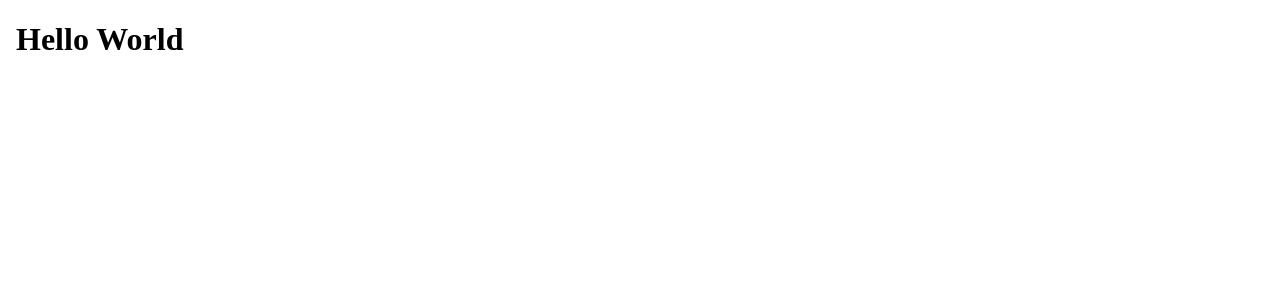
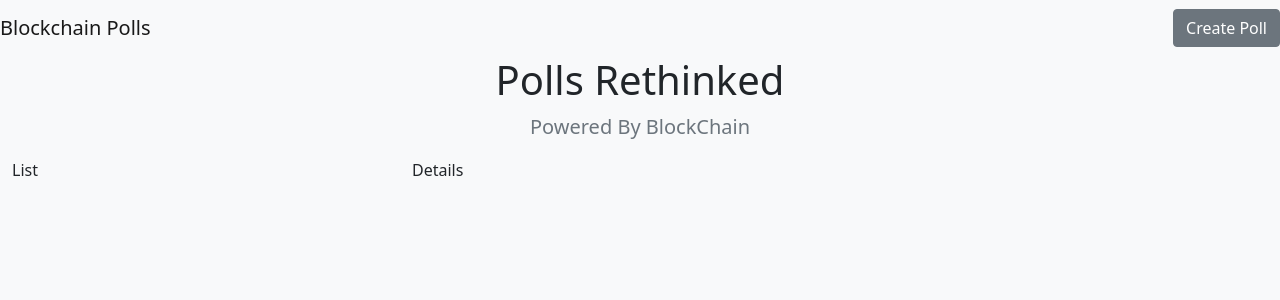
Before and after one commit to darshjain/blockchain_polls_app, an Angular app: page / in a window 1280 px wide. Shown: the top 300 px of the page. Built offline with nearby package versions, Linux system fonts and the light colour scheme.

Commit message:
Update #6 - BOILERPLATE

```diff
--- a/src/app/app.component.html
+++ b/src/app/app.component.html
@@ -1,12 +1,13 @@
-<!DOCTYPE html>
-<html lang="en">
-  <head>
-    <meta charset="UTF-8" />
-    <meta http-equiv="X-UA-Compatible" content="IE=edge" />
-    <meta name="viewport" content="width=device-width, initial-scale=1.0" />
-    <title>Blockchain Poll</title>
-  </head>
-  <body>
-    <h1>Hello World</h1>
-  </body>
-</html>
+<nav class="navbar navbar-light bg-light">
+  <a href="#" class="navbar-brand mr-auto">Blockchain Polls</a>
+  <button type="button" class="btn btn-secondary">Create Poll</button>
+</nav>
+<section class="jumbotron bg-light text-center">
+  <h1>Polls Rethinked</h1>
+  <p class="lead text-muted">Powered By BlockChain</p>
+</section>
+
+<div class="d-flex">
+  <div class="container poll-list">List</div>
+  <div class="container poll-detail">Details</div>
+</div>
--- a/src/app/app.component.scss
+++ b/src/app/app.component.scss
@@ -0,0 +1,3 @@
+.poll-list{
+  max-width: 400px;
+}
--- a/src/index.html
+++ b/src/index.html
@@ -1,13 +1,34 @@
-<!doctype html>
+<!DOCTYPE html>
 <html lang="en">
-<head>
-  <meta charset="utf-8">
-  <title>BlockchainPoll</title>
-  <base href="/">
-  <meta name="viewport" content="width=device-width, initial-scale=1">
-  <link rel="icon" type="image/x-icon" href="favicon.ico">
-</head>
-<body>
-  <app-root></app-root>
-</body>
+  <head>
+    <!-- Required meta tags -->
+    <meta charset="utf-8" />
+    <meta name="viewport" content="width=device-width, initial-scale=1" />
+
+    <!-- Bootstrap CSS -->
+    <link
+      href="https://cdn.jsdelivr.net/npm/bootstrap@5.0.0/dist/css/bootstrap.min.css"
+      rel="stylesheet"
+      integrity="sha384-wEmeIV1mKuiNpC+IOBjI7aAzPcEZeedi5yW5f2yOq55WWLwNGmvvx4Um1vskeMj0"
+      crossorigin="anonymous"
+    />
+
+    <title>BLOCKCHAIN POLL</title>
+  </head>
+  <body class="bg-light">
+    <!-- <h1>Hello, world!</h1> -->
+    <app-root></app-root>
+
+
+
+
+
+    <script
+      src="https://cdn.jsdelivr.net/npm/bootstrap@5.0.0/dist/js/bootstrap.bundle.min.js"
+      integrity="sha384-p34f1UUtsS3wqzfto5wAAmdvj+osOnFyQFpp4Ua3gs/ZVWx6oOypYoCJhGGScy+8"
+      crossorigin="anonymous"
+    ></script>
+
+
+  </body>
 </html>
```
Also changed, not shown: src/app/types.ts (added, +13 -0 lines).
